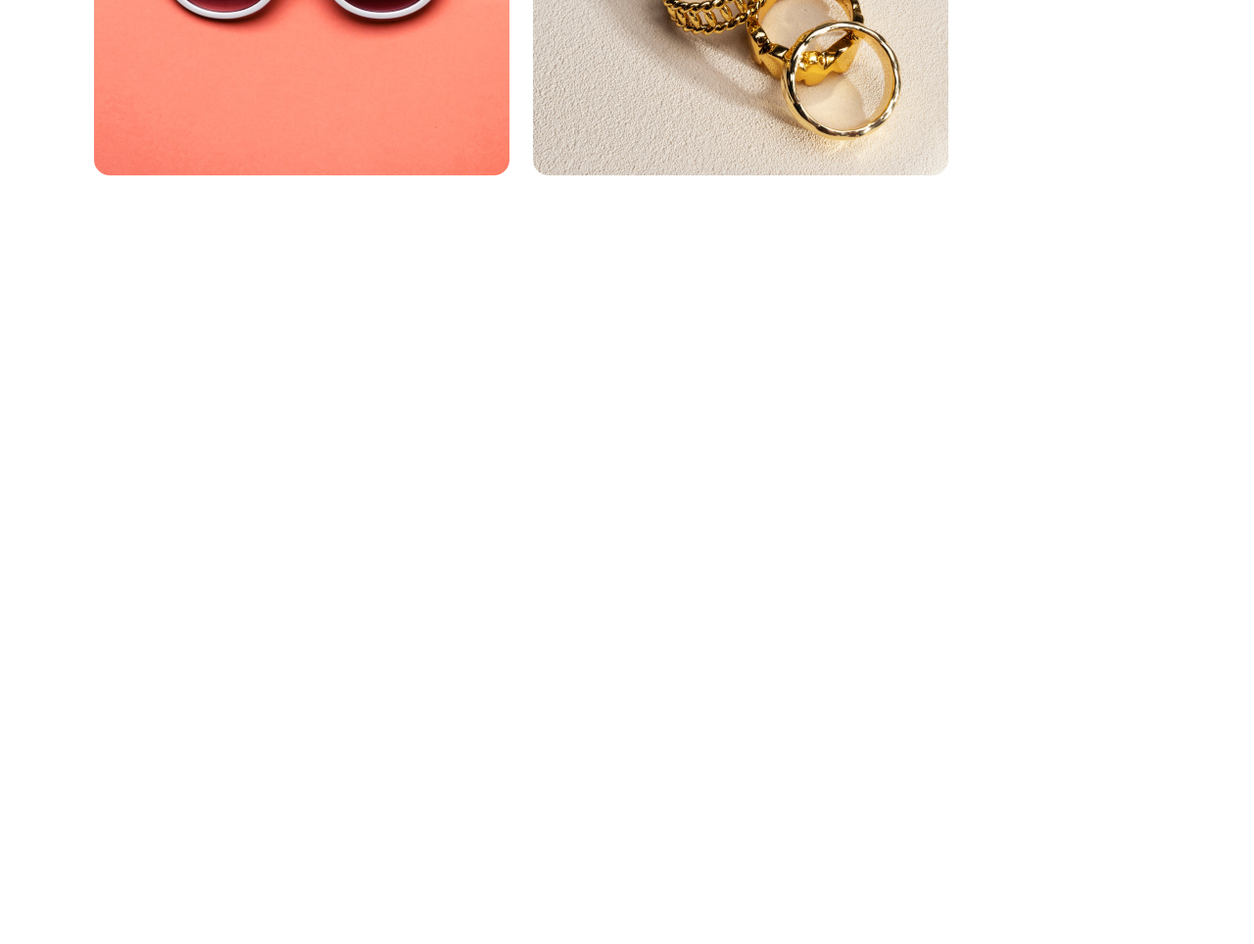
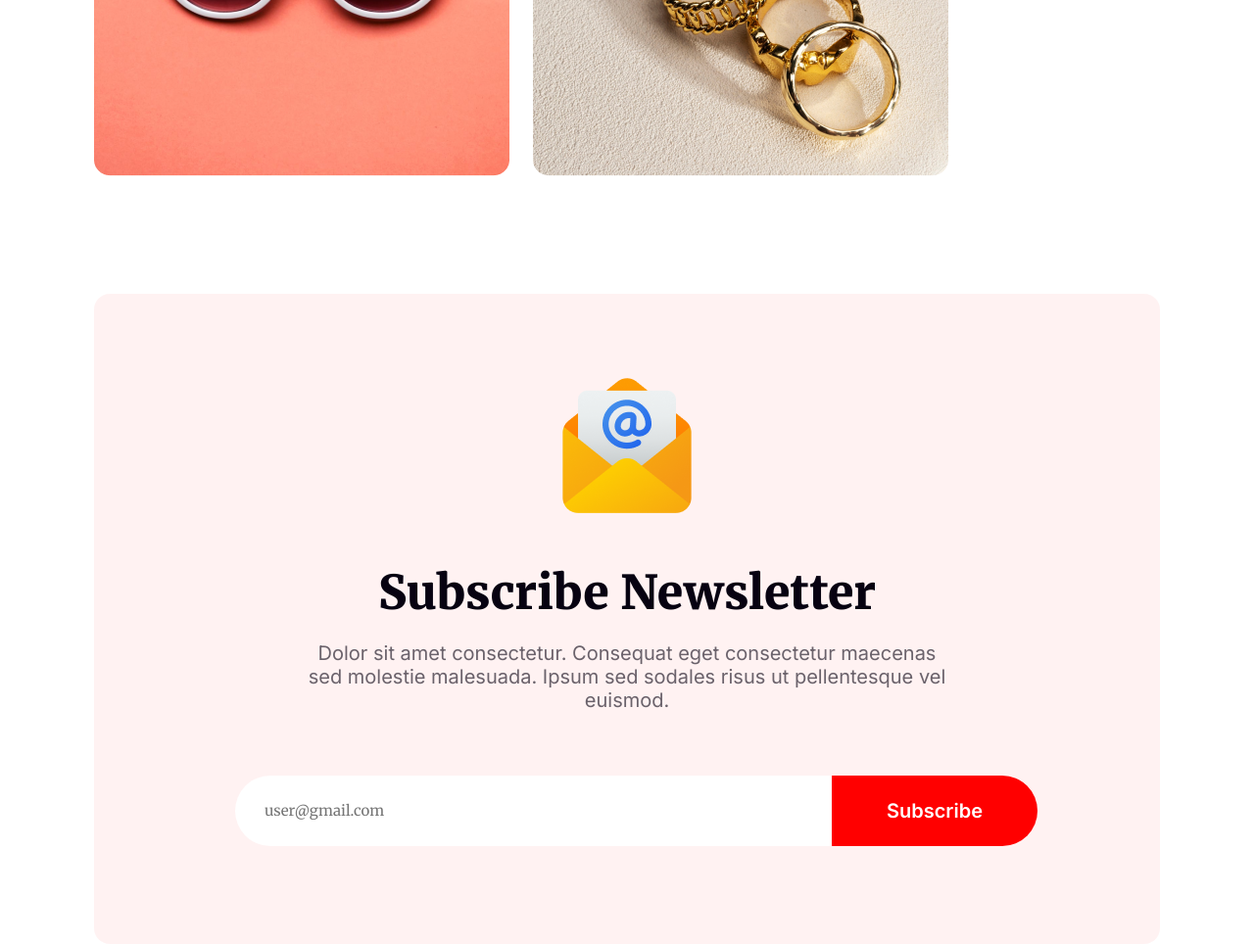
Before and after one commit to mdferdausalam19/family-fashion-mall, a plain HTML site: page index.html in a window 1280 px wide. Shown: the part 3776-4740 px from the top of the page at 98% size. Before the commit the page ends 4076 px from the top, so only its background shows below. Drawn offline with Linux system fonts and the light colour scheme.

Commit message:
added newsletter section

```diff
--- a/index.html
+++ b/index.html
@@ -61,6 +61,24 @@
             </div>
         </section>
 
+        <!-- Newsletter Section -->
+
+        <section class="container">
+            <div class="newsletter-main">
+                <div class="newsletter-text">
+                    <img src="images/Group61.png" alt="">
+                    <h2 class="newsletter-title">Subscribe Newsletter</h2>
+                    <p class="newsletter-description">Dolor sit amet consectetur. Consequat eget consectetur maecenas sed molestie malesuada. Ipsum sed sodales risus ut pellentesque vel euismod.</p>
+                </div>
+                <div class="newsletter-form">
+                    <form action="">
+                        <input type="email" name="" id="" placeholder="user@gmail.com">
+                        <button>Subscribe</button>
+                    </form>
+                </div>
+            </div>
+        </section>
+
     </main>
     <footer>
 
--- a/styles/family-fashion-mall.css
+++ b/styles/family-fashion-mall.css
@@ -46,15 +46,18 @@
 .offer-main {
     text-align: center;
 }
+
 .offer-title {
     color: #F00;
     font-family: Inter;
     font-size: 88px;
     font-weight: 700;
 }
+
 .offer-main h1 {
     padding-bottom: 48px;
 }
+
 .offer-description {
     color: #F00;
     font-family: Inter;
@@ -83,15 +86,16 @@
     border-radius: 16px;
     margin-top: 120px;
     margin-bottom: 120px;
-    padding: 65px 140px ;
+    padding: 65px 140px;
     gap: 40px;
 }
+
 .party-text {
     max-width: 650px;
 
 }
 
-.party-title{
+.party-title {
     color: #FFF;
     font-family: Merriweather;
     font-size: 64px;
@@ -115,7 +119,7 @@
     font-size: 20px;
     font-weight: 700;
     text-transform: uppercase;
-    background:none;
+    background: none;
     border: none;
 }
 
@@ -127,6 +131,7 @@
 .portfolio-main {
     margin-bottom: 120px;
 }
+
 .portfolio-title {
     color: #F00;
     font-family: Inter;
@@ -134,6 +139,7 @@
     font-weight: 500;
     padding-bottom: 16px;
 }
+
 .portfolio-sub-title {
     color: #070211;
     font-family: Merriweather;
@@ -157,3 +163,66 @@
     flex-wrap: wrap;
     gap: 24px;
 }
+
+/* Newsletter Related Styles */
+.newsletter-main {
+    border-radius: 16px;
+    background: rgba(255, 0, 0, 0.05);
+    padding: 80px 212px;
+    max-height: 615px;
+}
+.newsletter-text {
+    text-align: center;
+}
+
+.newsletter-title {
+    color: #070211;
+    font-family: Merriweather;
+    font-size: 48px;
+    font-weight: 900;
+    text-transform: capitalize;
+    padding-top: 40px;
+    padding-bottom: 20px;
+}
+
+.newsletter-description {
+    color: rgba(7, 2, 17, 0.60);
+    font-family: Inter;
+    font-size: 20px;
+    font-weight: 400;
+    padding-bottom: 45px;
+}
+
+.newsletter-form {
+    display: flex;
+    justify-content: center;
+}
+
+.newsletter-form form {
+    max-width: 800px;
+    margin: 20px auto;
+    display: flex;
+}
+
+.newsletter-form form input {
+    border-radius: 50px 0px 0px 50px;
+    background: #FFF;
+    border: none;
+    flex-grow: 1;
+    padding: 10px;
+    font-size: 15px;
+    outline: none;
+    padding: 25px 400px 25px 30px;
+}
+
+.newsletter-form button {
+    border-radius: 0px 50px 50px 0px;
+    background: #F00;
+    border: none;
+    padding: 24px 56px;
+    color: #FFF;
+    font-family: Inter;
+    font-size: 20px;
+    font-weight: 600;
+    text-transform: capitalize;
+}
```
